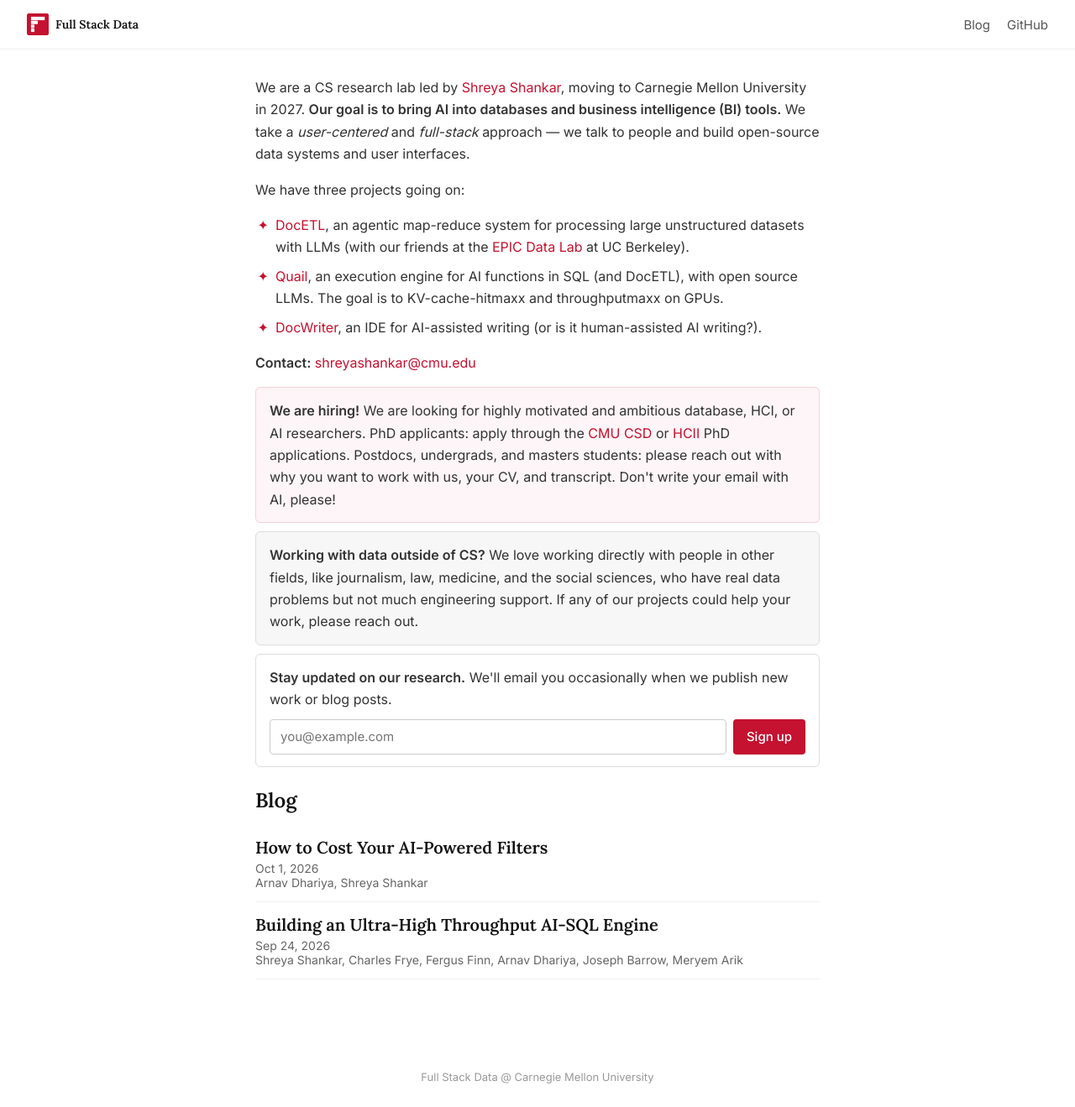
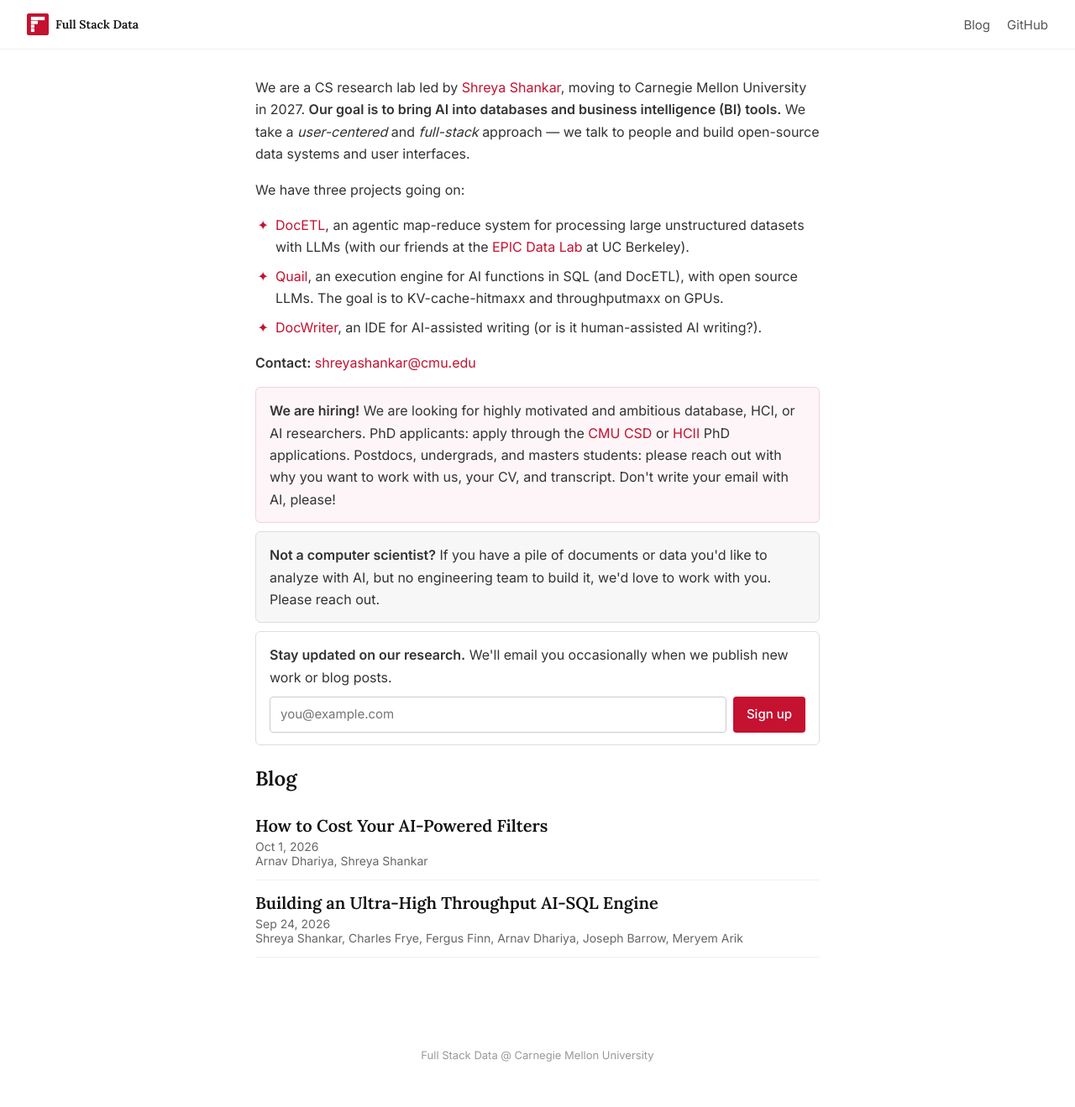
Before and after one commit to fsdatalab/fsdatalab.github.io, a Jekyll site: the page built from index.html, in a window 1280 px wide and 1319 px high. Shown: the whole window at 84% size. Built offline with Jekyll 4.4.1, drawn with Linux system fonts in a browser that asks for light colours.

Commit message:
Tighten collaborator callout to AI-powered document/data analysis
Co-Authored-By: Claude Opus 5.5 <noreply@anthropic.com>
Claude-Session: https://claude.ai/code/session_01WTKYxjEG9vojZrVj3H2cGv

```diff
--- a/index.html
+++ b/index.html
@@ -18,7 +18,7 @@ title: Home
   </div>
 
   <div style="background: #f7f7f7; border: 1px solid #ddd; border-radius: 6px; padding: 0.875rem 1rem; margin-bottom: 0.625rem; font-size: 1rem; line-height: 1.65;">
-    <strong>Working with data outside of CS?</strong> We love working directly with people in other fields, like journalism, law, medicine, and the social sciences, who have real data problems but not much engineering support. If any of our projects could help your work, please reach out.
+    <strong>Not a computer scientist?</strong> If you have a pile of documents or data you'd like to analyze with AI, but no engineering team to build it, we'd love to work with you. Please reach out.
   </div>
 
   {% include subscribe.html %}
```
